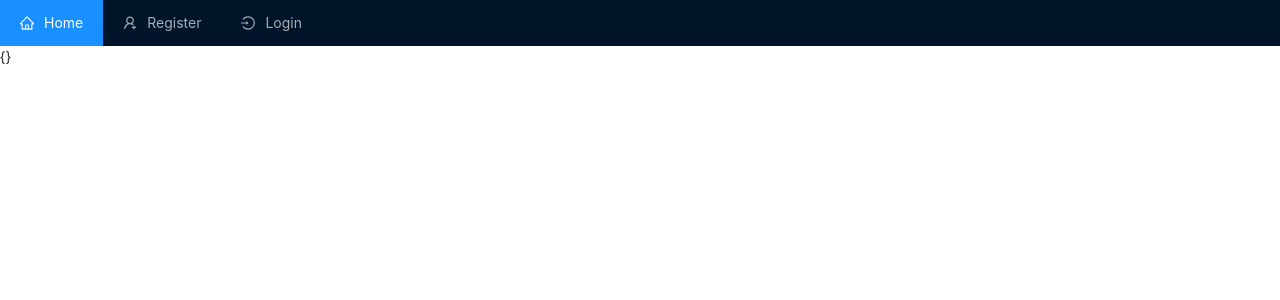
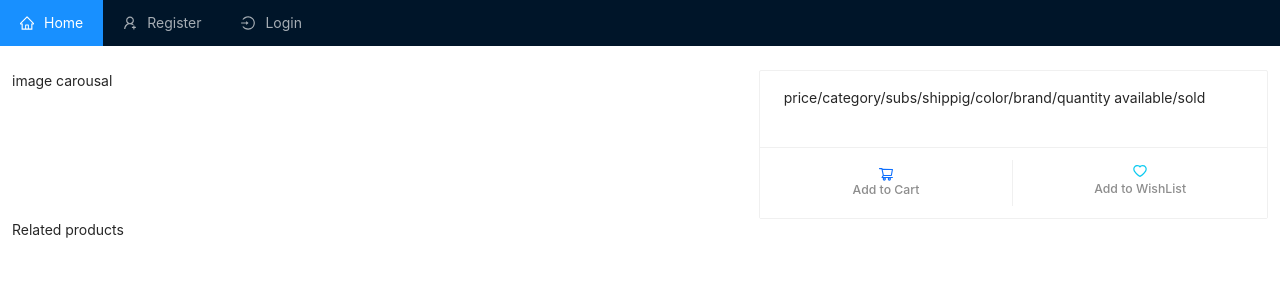
Before and after one commit to Hillol-Talukdar/eMedicine, a React (Create React App) app in the folder client/: page /product/1 in a window 1280 px wide. Shown: the top 300 px of the page. Built offline with nearby package versions, Linux system fonts and the light colour scheme; no server answers.

Commit message:
Designed view single product page. But now yet completed.

```diff
--- /dev/null
+++ b/client/src/components/cards/SingleProduct.js
@@ -0,0 +1,41 @@
+import React from "react";
+import { Card } from "antd";
+import { Link } from "react-router-dom";
+import { HeartOutlined, ShoppingCartOutlined } from "@ant-design/icons";
+
+const { Meta } = Card;
+
+const SingleProduct = ({ product }) => {
+    const { title, description, images, slug } = product;
+
+    return (
+        <>
+            <div className="col-md-7">image carousal</div>
+
+            <div className="col-md-5">
+                <Card
+                    actions={[
+                        <>
+                            <ShoppingCartOutlined className="text-primary" />
+                            <br />
+                            <p className="h6 small">Add to Cart</p>
+                        </>,
+                        <Link to="/">
+                            <HeartOutlined className="text-info" />
+                            <br />
+                            <p className="h6 small">Add to WishList</p>
+                        </Link>,
+                    ]}
+                >
+                    <Meta title={title} description={description} />
+                    <p>
+                        price/category/subs/shippig/color/brand/quantity
+                        available/sold
+                    </p>
+                </Card>
+            </div>
+        </>
+    );
+};
+
+export default SingleProduct;
--- a/client/src/pages/Product.js
+++ b/client/src/pages/Product.js
@@ -1,5 +1,6 @@
 import React, { useEffect, useState } from "react";
 import { getAProduct } from "../functions/product";
+import SingleProduct from "../components/cards/SingleProduct";
 
 const Product = ({ match }) => {
     const [product, setProduct] = useState({});
@@ -13,7 +14,16 @@ const Product = ({ match }) => {
     const laodSingleProduct = () =>
         getAProduct(slug).then((res) => setProduct(res.data));
 
-    return <>{JSON.stringify(product)}</>;
+    return (
+        <div className="container-fluid">
+            <div className="row pt-4">
+                <SingleProduct product={product} />
+            </div>
+            <div className="row">
+                <div>Related products</div>
+            </div>
+        </div>
+    );
 };
 
 export default Product;
```
